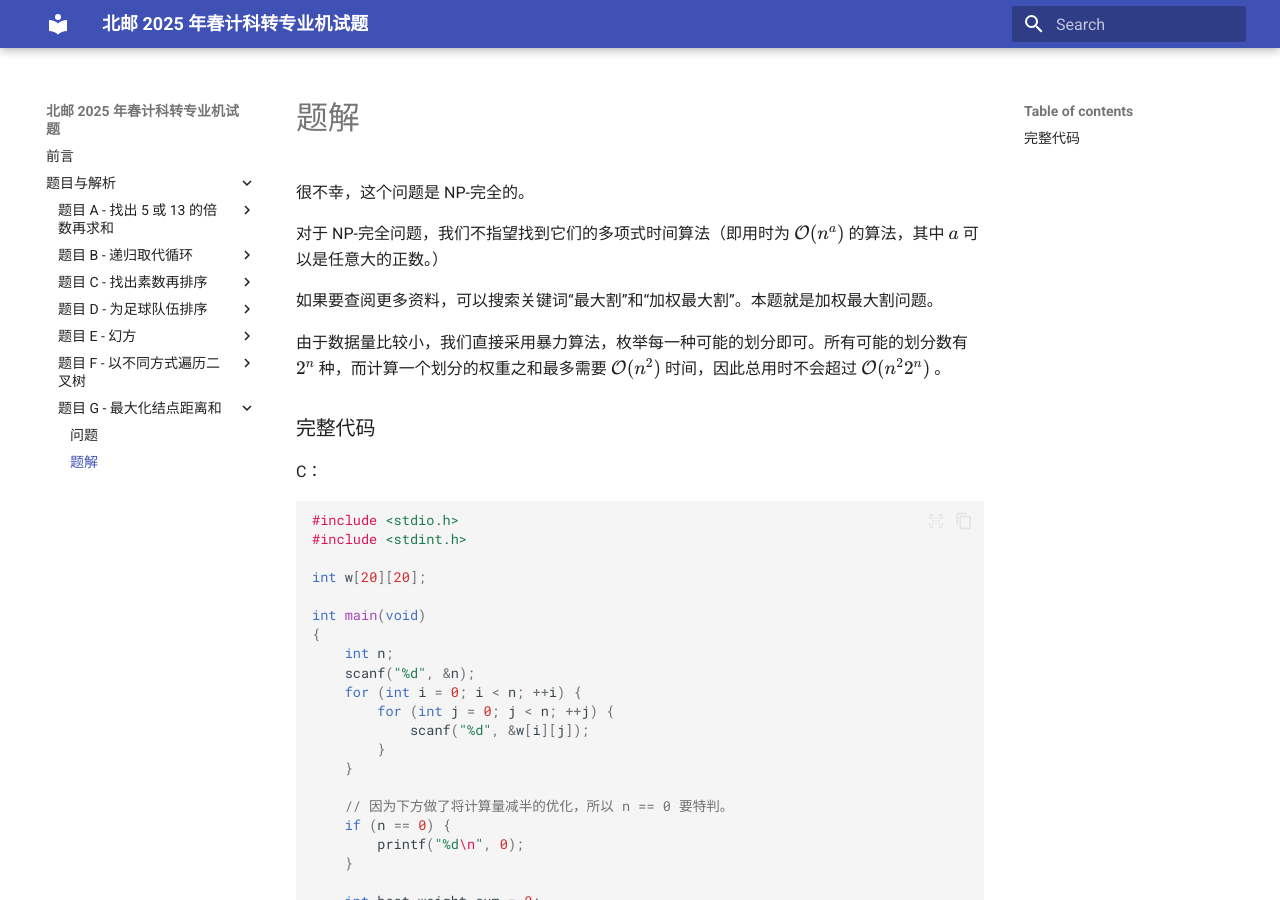
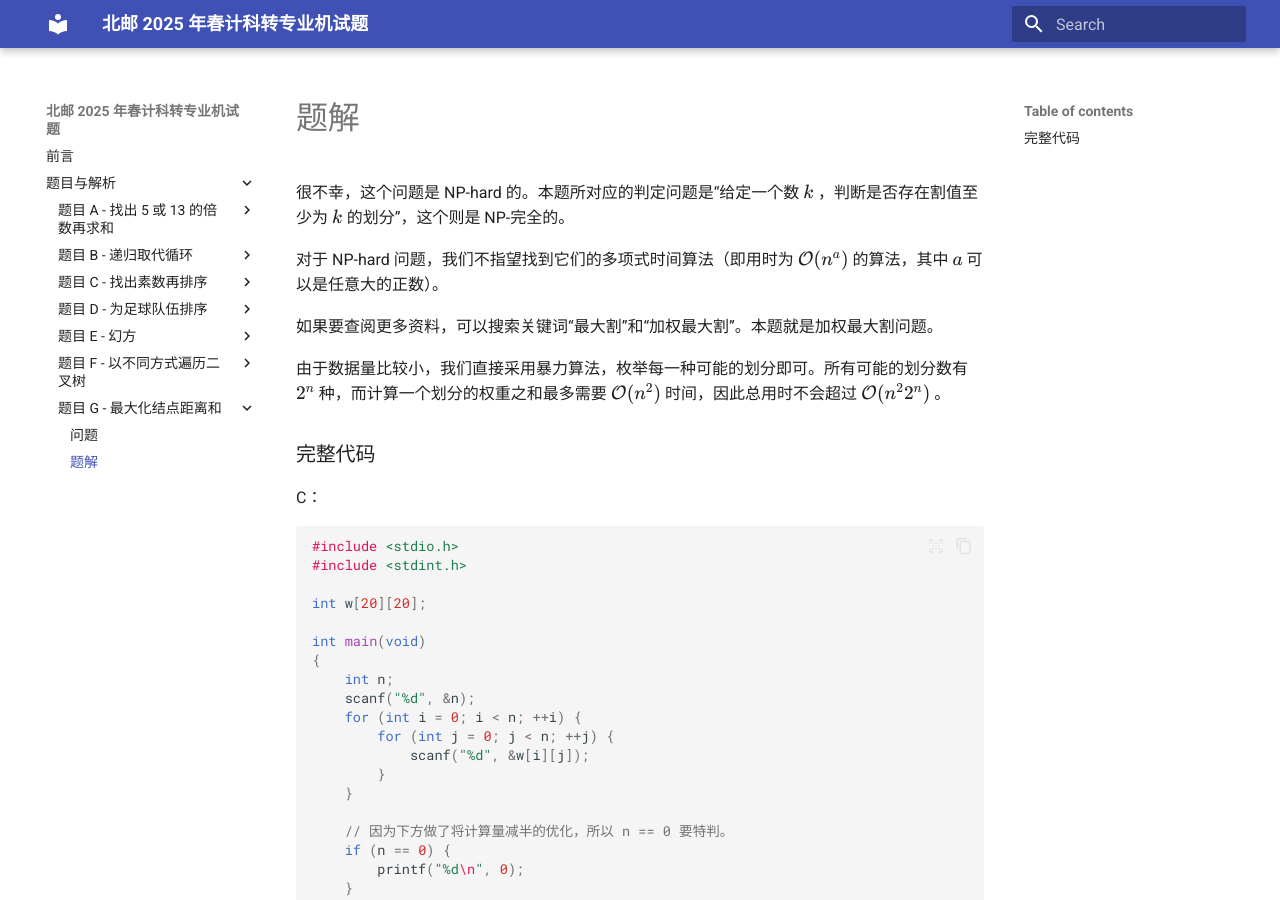
Before and after one commit to LS-Hower/bupt-major-switching-programming-questions, an MkDocs documentation site: the page built from docs/problem-g/answer.md, in a window 1280 px wide and 900 px high. Built offline with MkDocs 1.6.1 and Material for MkDocs 9.7.7, drawn with Linux system fonts in a browser that asks for light colours.

Commit message:
Strengthen correctness of textual parts in solutions

```diff
--- a/docs/problem-g/answer.md
+++ b/docs/problem-g/answer.md
@@ -1,6 +1,6 @@
-很不幸，这个问题是 NP-完全的。
+很不幸，这个问题是 NP-hard 的。本题所对应的判定问题是“给定一个数 $k$ ，判断是否存在割值至少为 $k$ 的划分”，这个则是 NP-完全的。
 
-对于 NP-完全问题，我们不指望找到它们的多项式时间算法（即用时为 $\mathcal{O}(n^{a})$ 的算法，其中 $a$ 可以是任意大的正数。）
+对于 NP-hard 问题，我们不指望找到它们的多项式时间算法（即用时为 $\mathcal{O}(n^{a})$ 的算法，其中 $a$ 可以是任意大的正数）。
 
 如果要查阅更多资料，可以搜索关键词“最大割”和“加权最大割”。本题就是加权最大割问题。
 
```
Also changed, not shown: docs/problem-b/question.md (+1 -1 lines).
